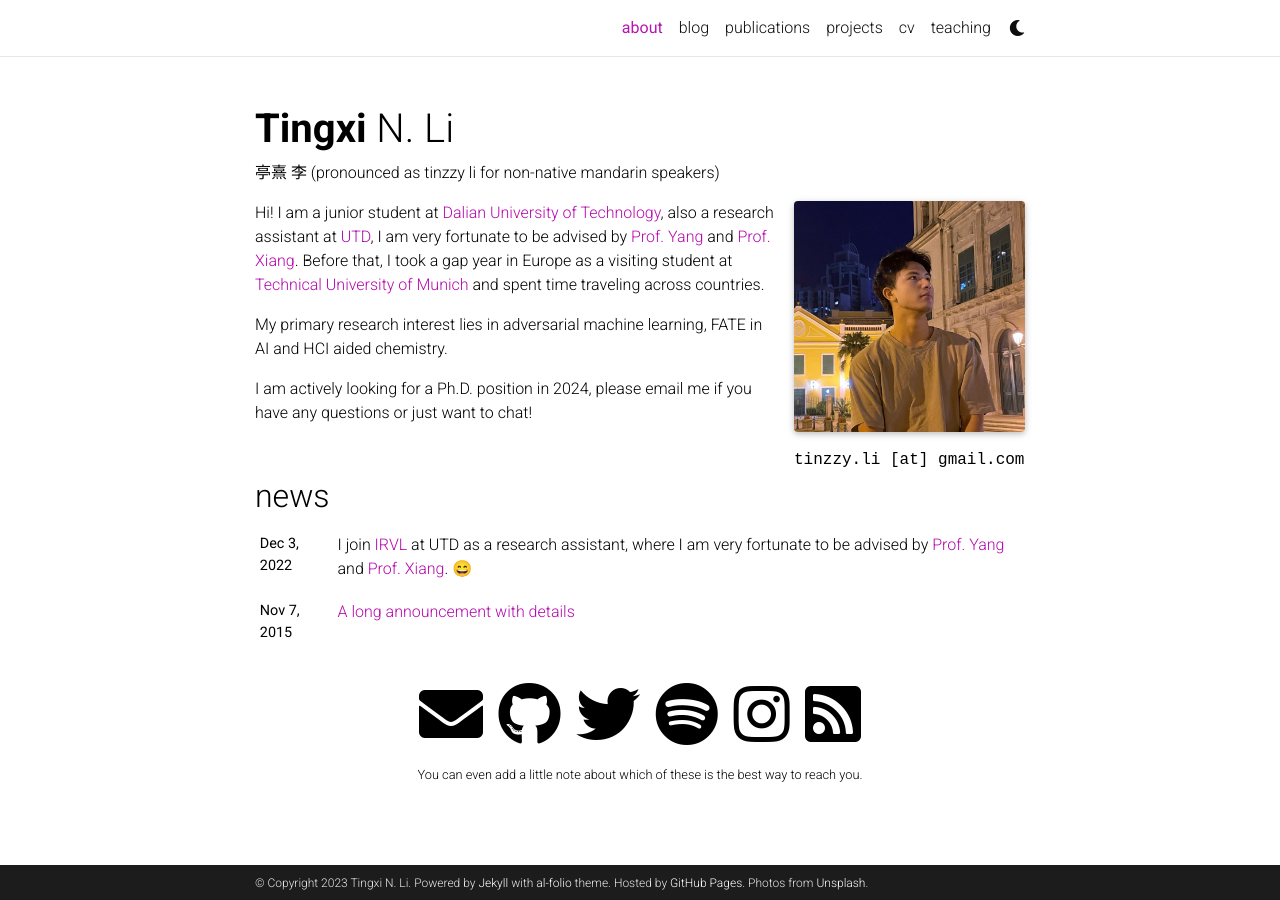
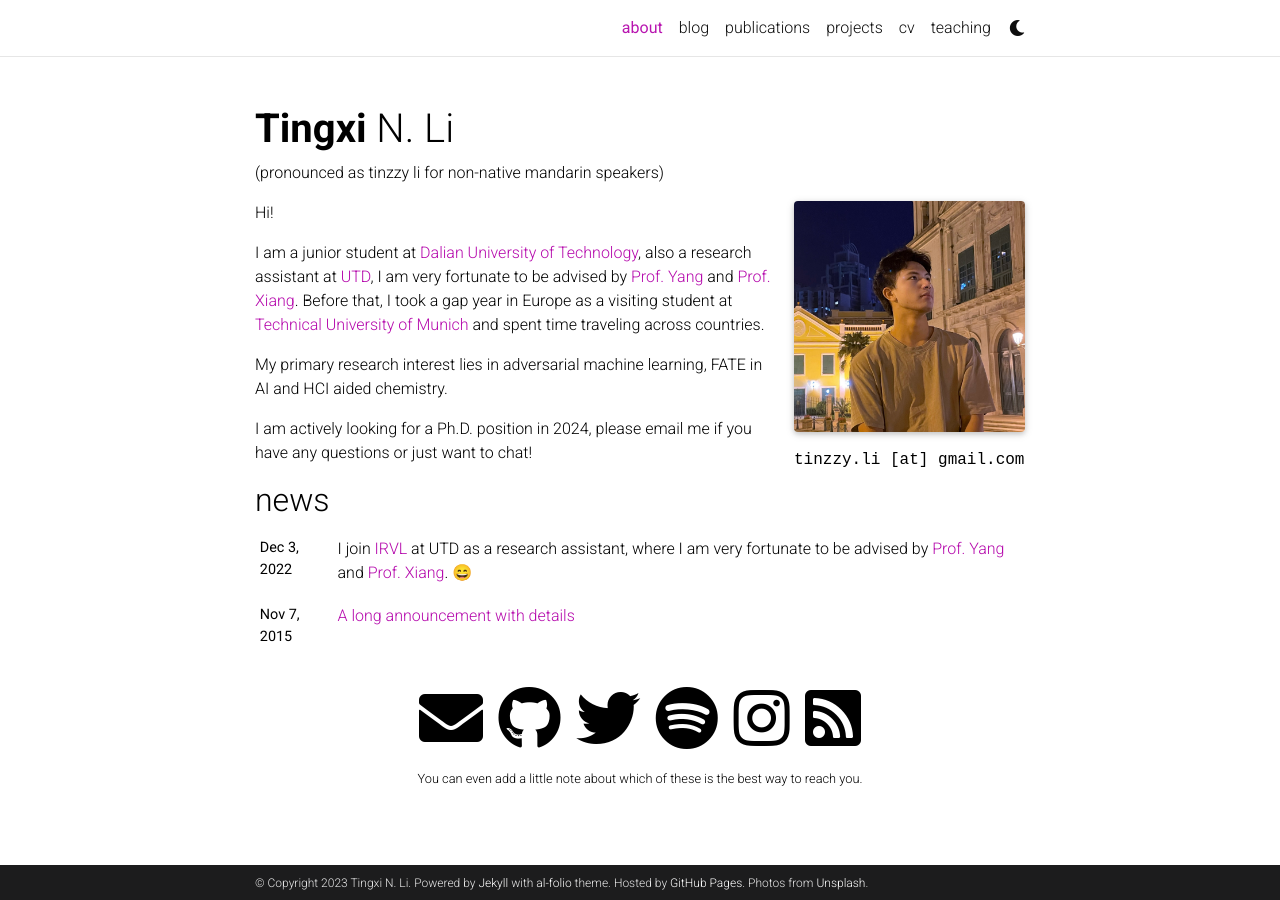
Before and after one commit to tinzzyli/tinzzyli.github.io, a Jekyll site: the page built from _pages/about.md, in a window 1280 px wide. Built offline with Jekyll 4.4.1, drawn with Linux system fonts in a browser that asks for light colours; full-size pictures stand in for the smaller copies a plugin makes; comment, search, counter and statistics services are not loaded; a style sheet for code colours, icons or effects is not loaded.

Commit message:
Update about.md

```diff
--- a/_pages/about.md
+++ b/_pages/about.md
@@ -2,7 +2,7 @@
 layout: about
 title: about
 permalink: /
-subtitle: 亭熹 李 (pronounced as tinzzy li for non-native mandarin speakers)
+subtitle: (pronounced as tinzzy li for non-native mandarin speakers)
 profile:
   align: right
   image: profile_pic.jpg
@@ -17,7 +17,9 @@ social: true  # includes social icons at the bottom of the page
 ---
 
 
-Hi! I am a junior student at [Dalian University of Technology](https://en.dlut.edu.cn/), also a research assistant at [UTD](https://www.utdallas.edu/), I am very fortunate to be advised by [Prof. Yang](http://youngwei.com/) and [Prof. Xiang](https://yuxng.github.io/). Before that, I took a gap year in Europe as a visiting student at [Technical University of Munich](https://www.tum.de/en/) and spent time traveling across countries.
+Hi!
+
+I am a junior student at [Dalian University of Technology](https://en.dlut.edu.cn/), also a research assistant at [UTD](https://www.utdallas.edu/), I am very fortunate to be advised by [Prof. Yang](http://youngwei.com/) and [Prof. Xiang](https://yuxng.github.io/). Before that, I took a gap year in Europe as a visiting student at [Technical University of Munich](https://www.tum.de/en/) and spent time traveling across countries.
 
 My primary research interest lies in adversarial machine learning, FATE in AI and HCI aided chemistry.
 
```
